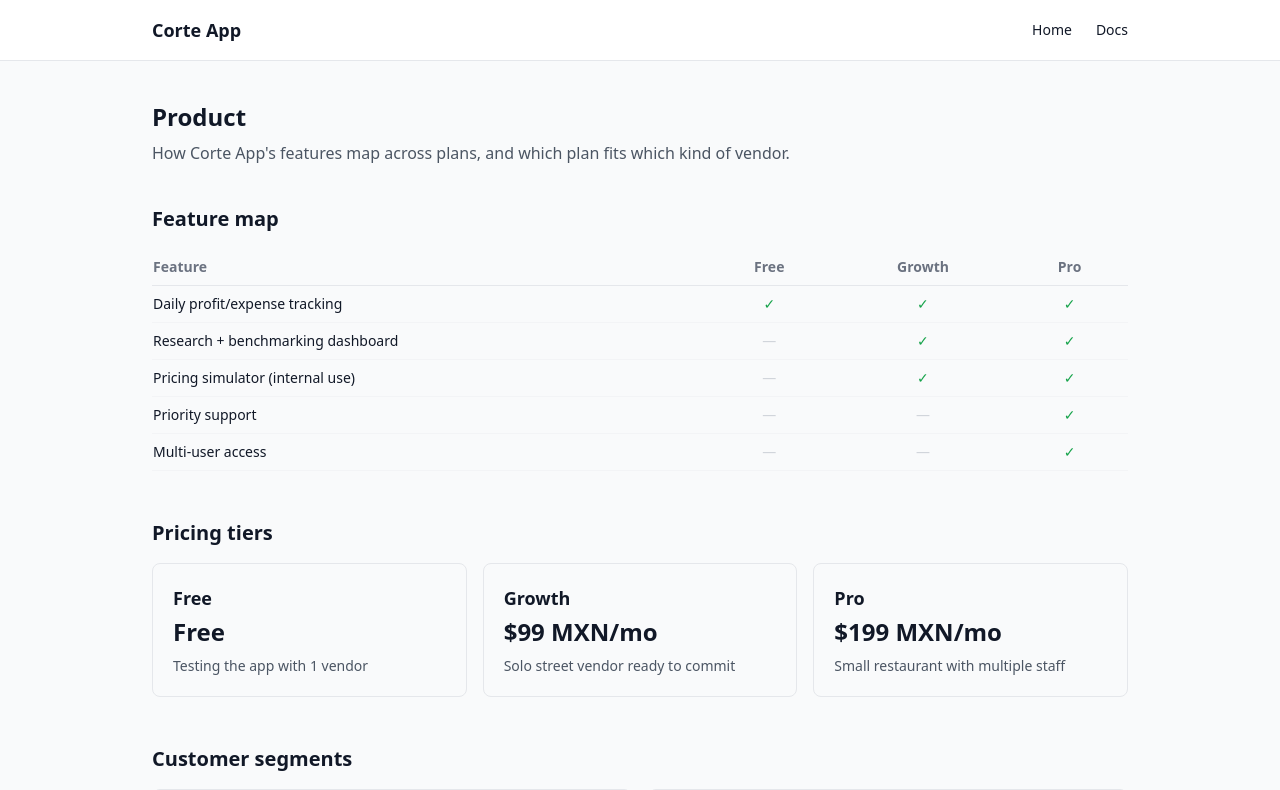
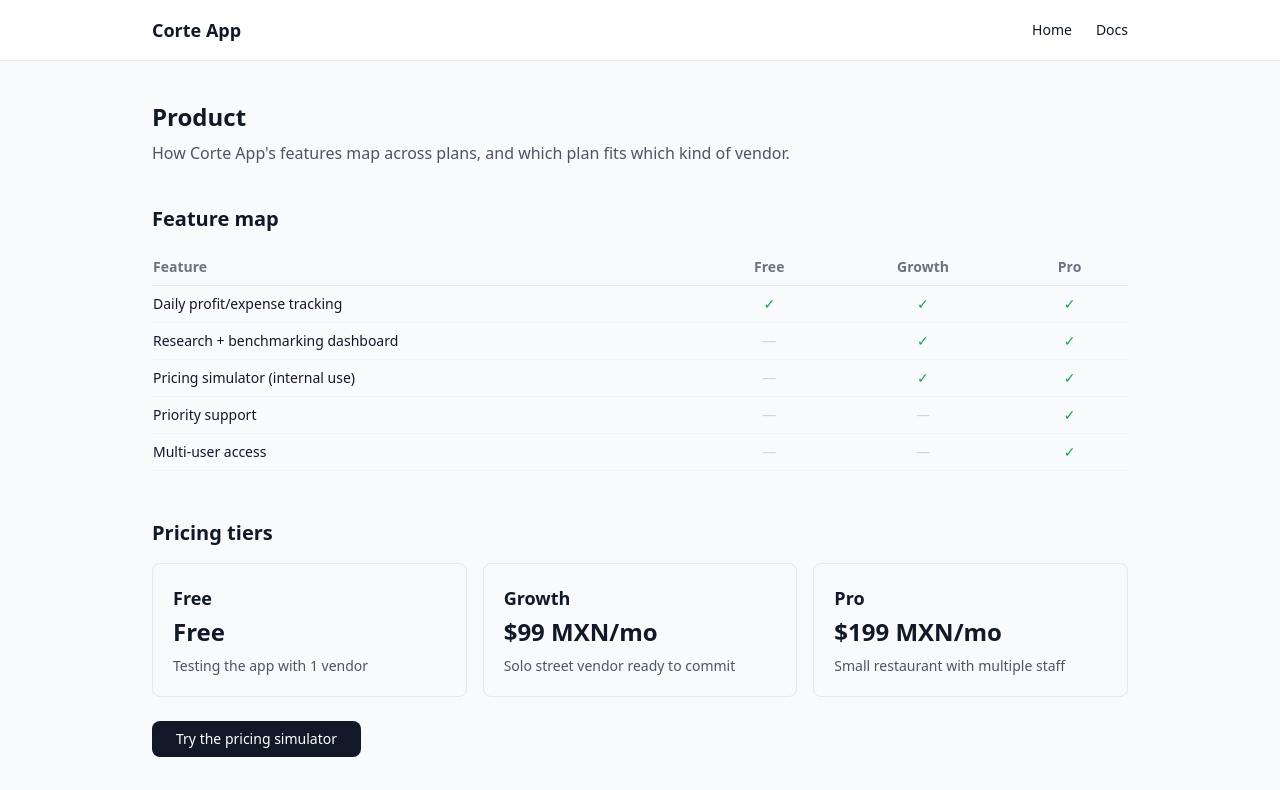
Before and after one commit to emilianosuarezamezcua-a11y/corte-appp, a Next.js app in the folder corte-app/: page /product in a window 1280 px wide. Shown: the top 790 px of the page. Built offline with nearby package versions, Linux system fonts and the light colour scheme.

Commit message:
Add link from product page to pricing simulator

```diff
--- a/corte-app/app/product/page.js
+++ b/corte-app/app/product/page.js
@@ -1,3 +1,5 @@
+import Link from 'next/link';
+
 const FEATURES = [
   { name: 'Daily profit/expense tracking', free: true, growth: true, pro: true },
   { name: 'Research + benchmarking dashboard', free: false, growth: true, pro: true },
@@ -83,6 +85,14 @@ export default function ProductPage() {
             );
           })}
         </div>
+        <div className="mt-6">
+          <Link
+            href="/pricing"
+            className="inline-block bg-gray-900 text-white px-6 py-2 rounded-lg text-sm"
+          >
+            Try the pricing simulator
+          </Link>
+        </div>
       </section>
 
       <section>
```
